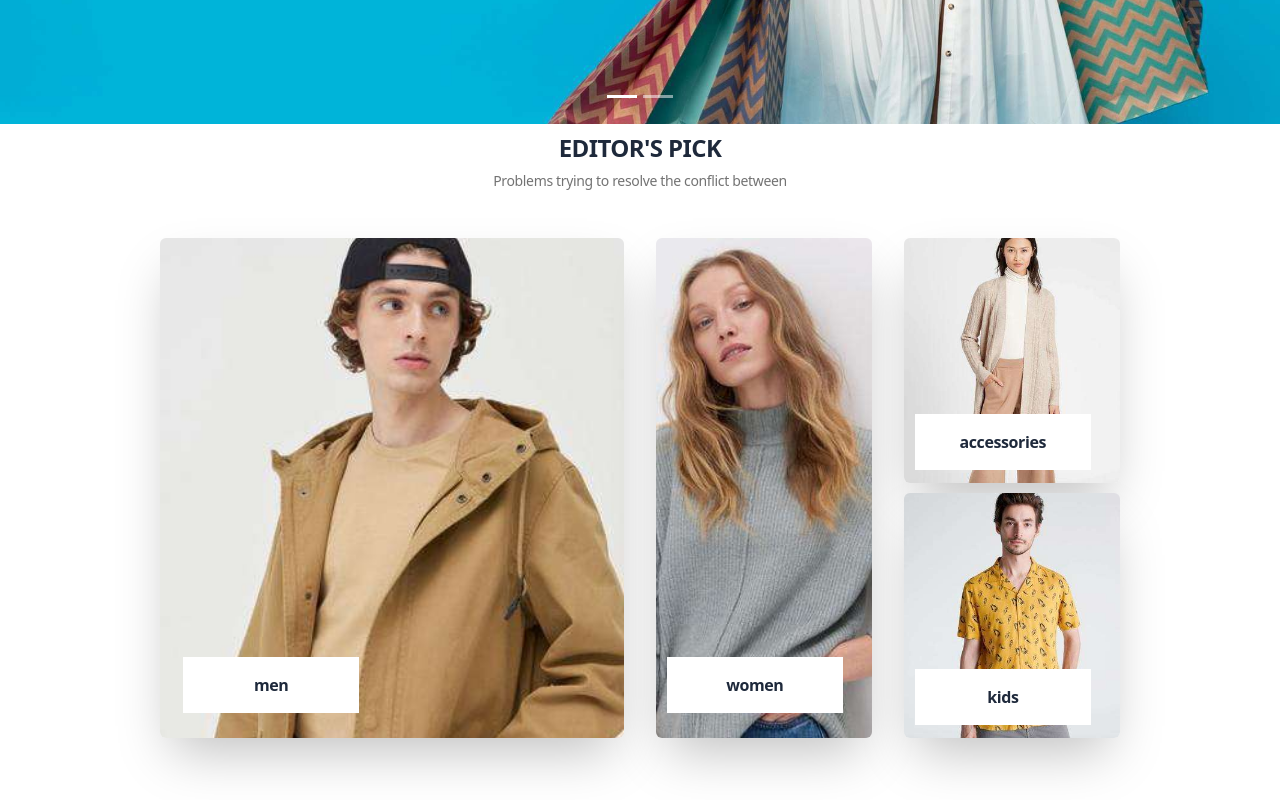
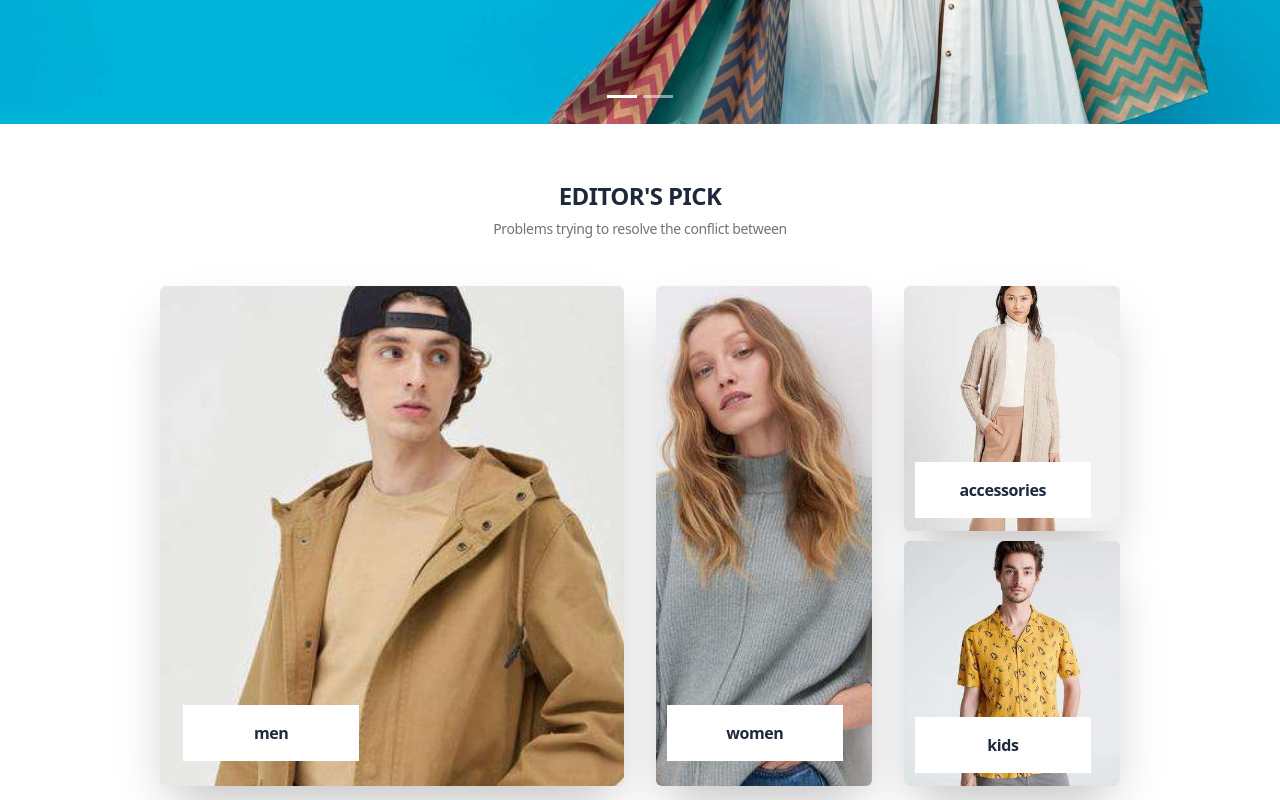
Before and after one commit to malidegirmenci/ReaCommerce-Frontend, a React (Vite) app: page / in a window 1280 px wide. Shown: the part 780-1580 px from the top of the page. Built offline with nearby package versions, Linux system fonts and the light colour scheme.

Commit message:
added padding

```diff
--- a/src/pages/Home.jsx
+++ b/src/pages/Home.jsx
@@ -13,7 +13,7 @@
             <div>
                 <HeroTop data={data.home.heroTop} />
             </div>
-            <div className='flex flex-col justify-center w-full items-center gap-20'>
+            <div className='flex flex-col justify-center w-full items-center gap-20 py-5'>
                 <RecomendedProducts />
                 <div className="w-5/6 gap-12 flex-col inline-flex">
                     <div className='text-center flex flex-col gap-2'>
@@ -23,7 +23,6 @@
                     </div>
                     <BestSellerProducts />
                 </div>
-
             </div>
             <div>
                 <HeroBot data={data.home.heroBot} />
```
